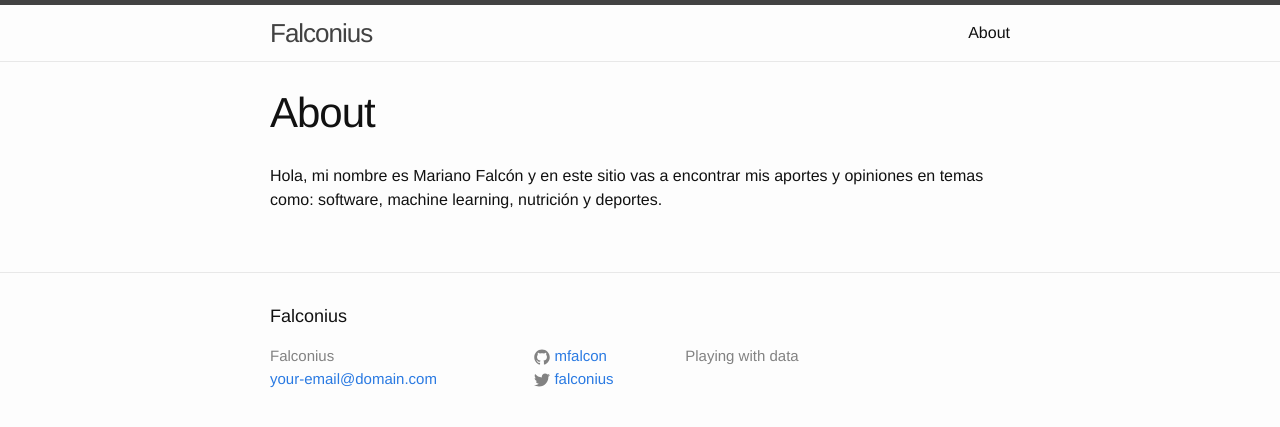
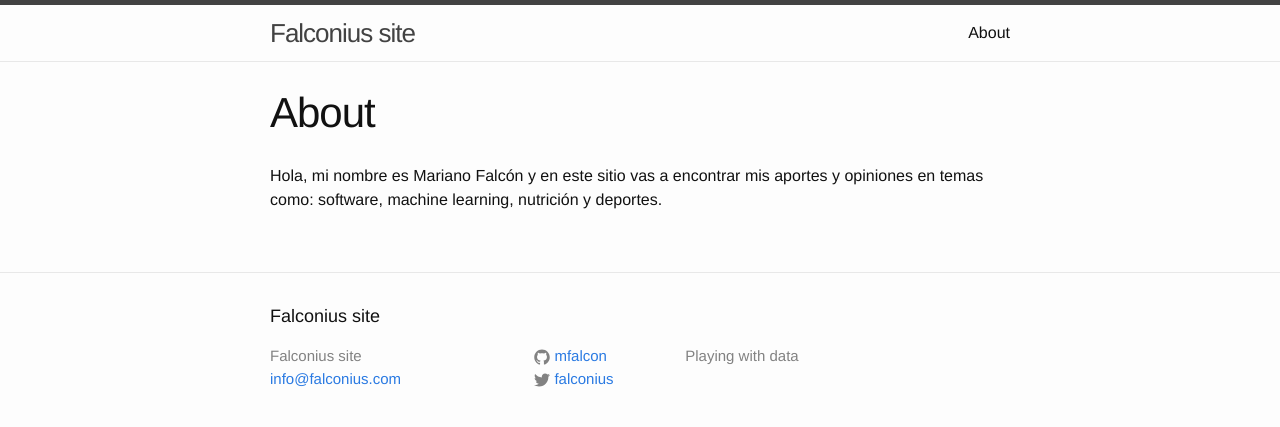
Before and after one commit to mfalcon/mfalcon.github.io, a Jekyll site: the page built from about.md, in a window 1280 px wide. Shown: the top 427 px of the page. Built offline with Jekyll 4.4.1, drawn with Linux system fonts in a browser that asks for light colours.

Commit message:
changed email

```diff
--- a/_config.yml
+++ b/_config.yml
@@ -1,6 +1,6 @@
 # Site settings
-title: Falconius
-email: your-email@domain.com
+title: Falconius site
+email: info@falconius.com
 description: > # this means to ignore newlines until "baseurl:"
   Playing with data
 baseurl: "" # the subpath of your site, e.g. /blog/
```
